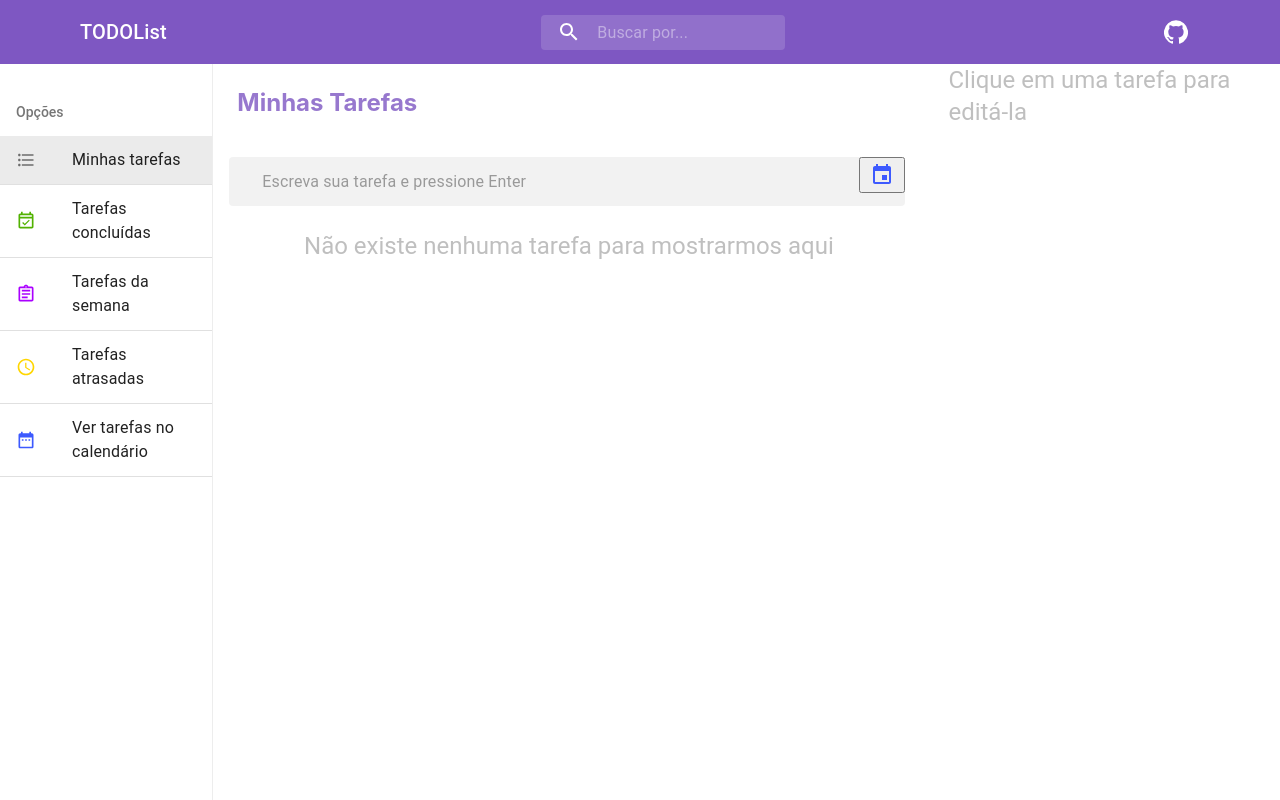
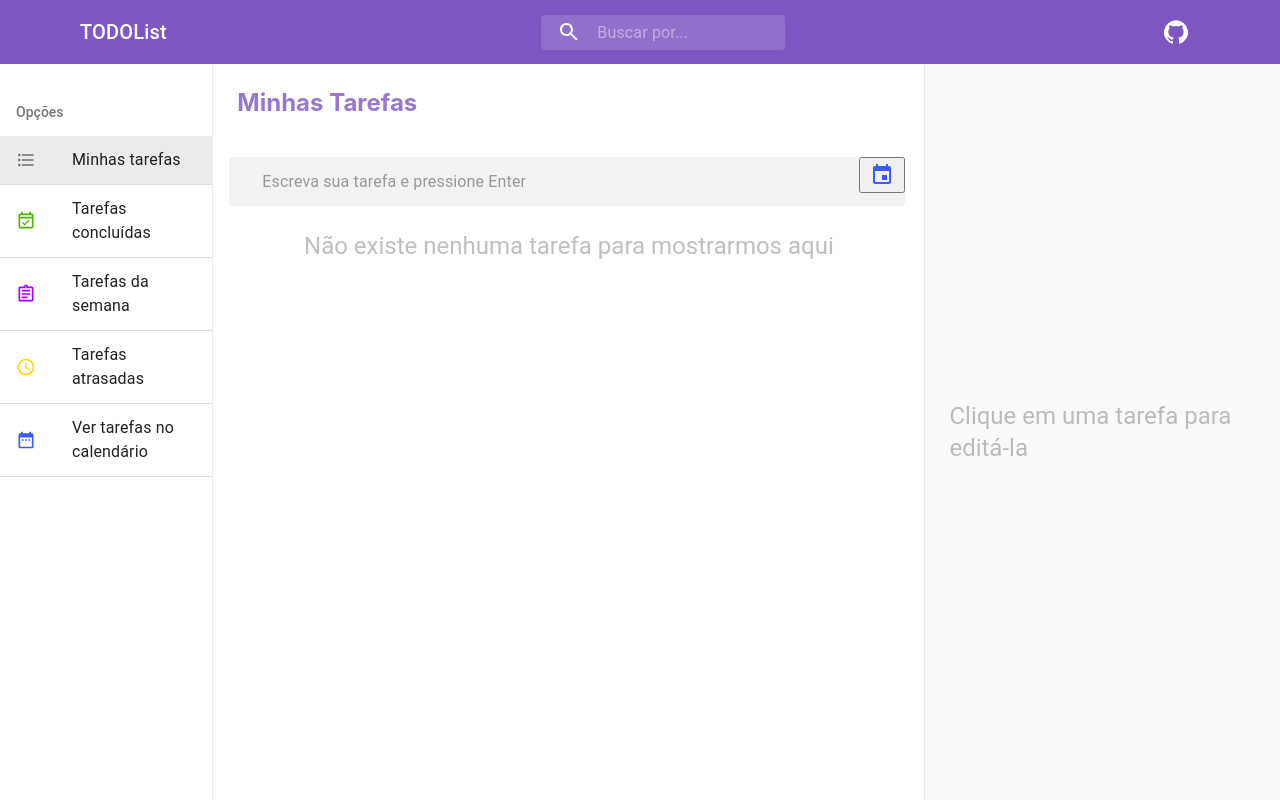
Before and after one commit to rafahsena/todo-list, a React (Create React App) app: page / in a window 1280 px wide. Built offline with nearby package versions, Linux system fonts and the light colour scheme.

Commit message:
fix EditTodo background and text alignment

```diff
--- a/src/components/EditTodo/EditTodo.js
+++ b/src/components/EditTodo/EditTodo.js
@@ -1,5 +1,5 @@
 import React from "react";
-import useStyles from "../../containers/Todos/EditTodo/styles";
+import useStyles from "./styles";
 import Container from "@material-ui/core/Container";
 import Typography from "@material-ui/core/Typography";
 import EditTodoForm from "../../containers/Todos/EditTodo/EditTodoForm";
--- a/src/components/EditTodo/styles.js
+++ b/src/components/EditTodo/styles.js
@@ -14,7 +14,10 @@ const useStyles = makeStyles(theme => ({
     flexDirection: "column",
     alignItems: "center",
     justifyContent: "center"
-  }
+  },
+  empty: {
+    color: "rgba(0, 0, 0, 0.25)"
+  },
 }));
 
 export default useStyles;
--- a/src/containers/Todos/EditTodo/styles.js
+++ b/src/containers/Todos/EditTodo/styles.js
@@ -29,9 +29,6 @@ const useStyles = makeStyles(theme => ({
       borderColor: theme.palette.secondary.main,
       color: "rgba(0, 0, 0, 0.87)"
     }
-  },
-  empty: {
-    color: "rgba(0, 0, 0, 0.25)"
   },
 
   title: {
```
